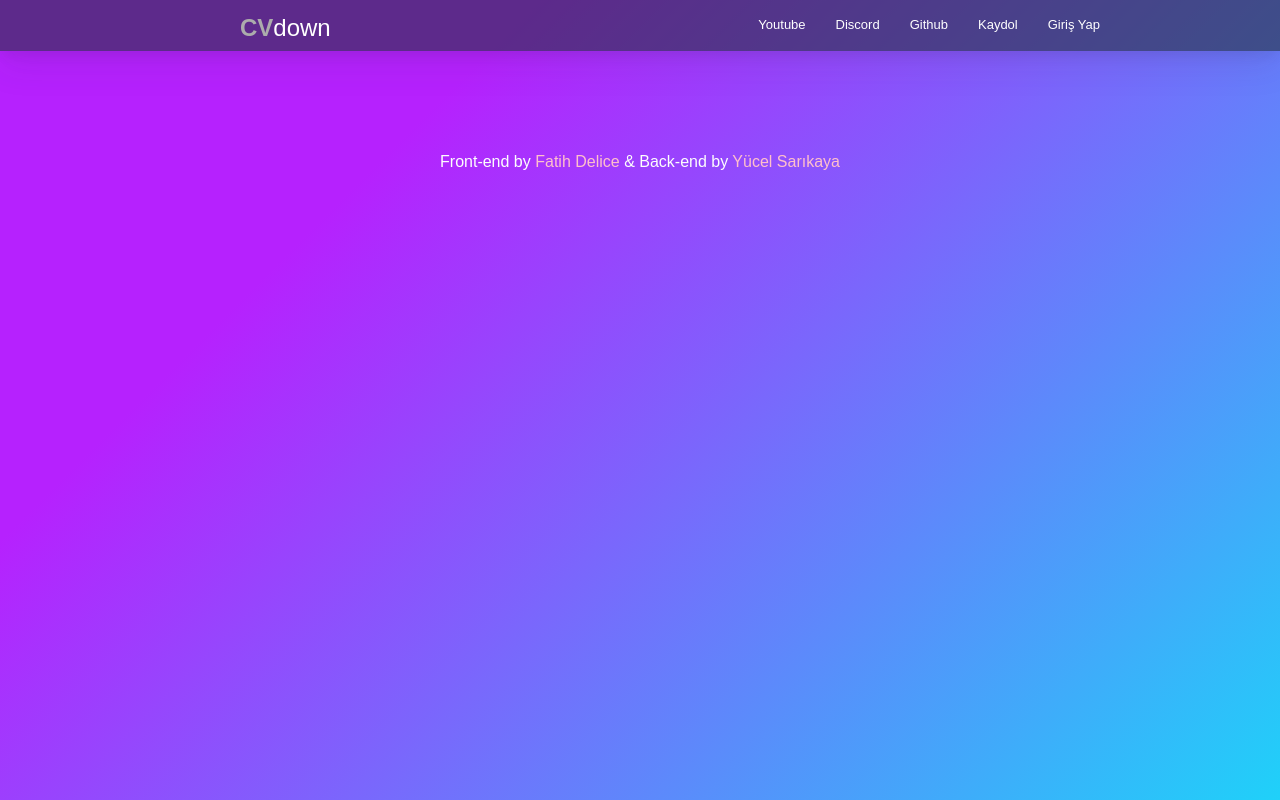
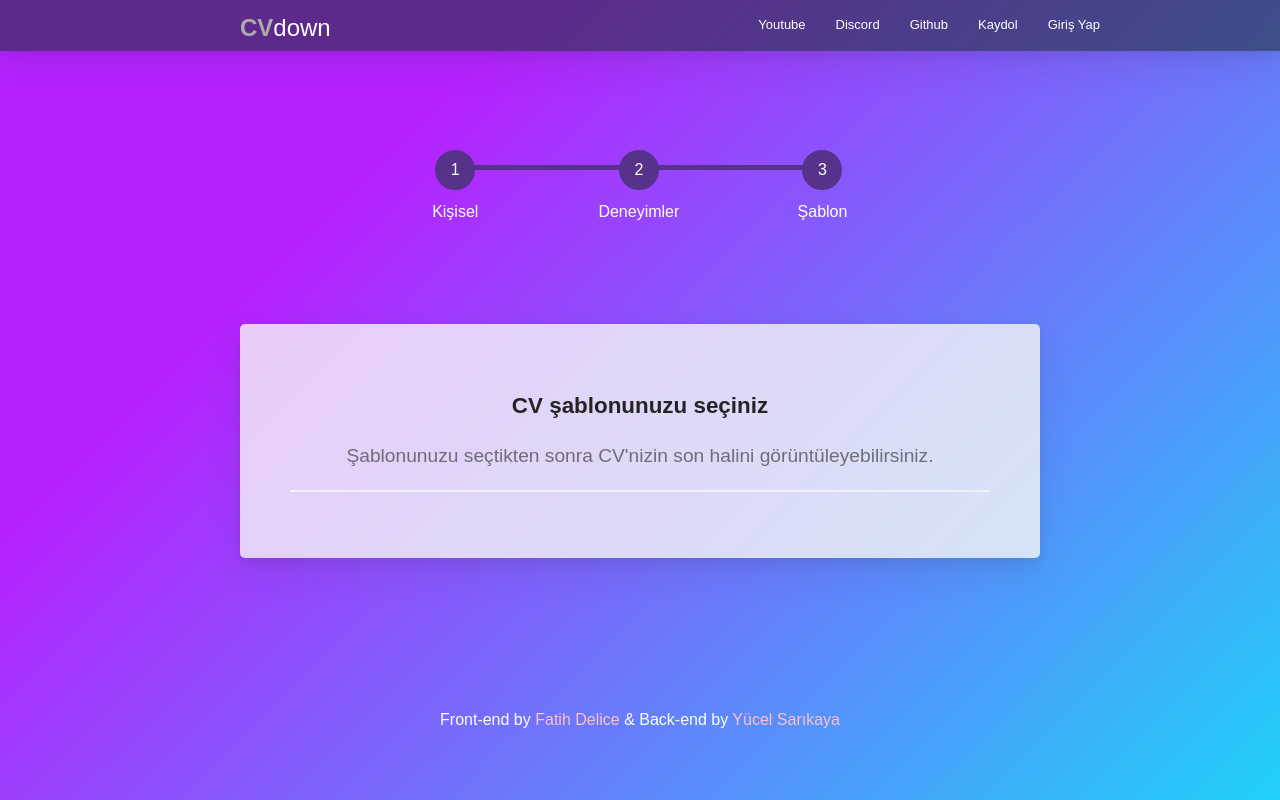
Before and after one commit to yucellsarikaya/Cv-Down-Front, a React (Create React App) app: page /templates in a window 1280 px wide. Built offline with nearby package versions, Linux system fonts and the light colour scheme.

Commit message:
select-templates added

```diff
--- a/src/App.js
+++ b/src/App.js
@@ -9,6 +9,7 @@ import PersonUpdate from './components/PersonUpdate';
 import Register from './components/Register';
 import Header from './components/Header';
 import Footer from './components/Footer';
+import SelectCvTemplate from './components/SelectCvTemplate';
 
 function App() {
   return (
@@ -23,6 +24,7 @@ function App() {
         <Route exact path="/cvList/:id" render={props => (<CvList {...props} />)} />
         <Route exact path="/cvForm/:id" render={props => (<Cv {...props} />)} />
         <Route exact path="/cvFormDetail/:id/:personId" render={props => (<CvDetail {...props}/>)} />
+        <Route exact path="/templates" render={props => (<SelectCvTemplate {...props}/>)} />
       </Switch>
       <Footer />
     </div>
--- a/src/components/CvDetail.js
+++ b/src/components/CvDetail.js
@@ -35,7 +35,7 @@ export default function CvDetail(props) {
                 <h1>
                     CV Bilgilerinizi Giriniz
                 </h1>
-                <p>Kişisel bilgilerinizi girip sonraki adıma geçebilirsiniz.</p>
+                <p>Deneyim bilgilerinizi girip sonraki adıma geçebilirsiniz.</p>
                 <hr />
                 <div className="cv-experience">
                     <CvFormEducation cvId={id} />
@@ -43,6 +43,7 @@ export default function CvDetail(props) {
                     <CvFormCertificate cvId={id} />
                     <CvFromLink cvId={id} />
                     <CvFormSkils cvId={id} />
+                    <hr />
                     <div className="next-cv">
                         <Button variant="primary" onClick={() => next()}>Sonraki adım ❱❱</Button>
                     </div>
--- /dev/null
+++ b/src/components/SelectCvTemplate.js
@@ -0,0 +1,25 @@
+import React, { useState } from 'react'
+
+export default function SelectCvTemplate() {
+    return (
+        <div>
+            <div class="container-bar">
+                <ul class="progressbar">
+                    <li class="active">Kişisel</li>
+                    <li class="active">Deneyimler</li>
+                    <li class="active">Şablon</li>
+                </ul>
+            </div>
+            <div className="site-card">
+                <h1>
+                    CV şablonunuzu seçiniz
+                </h1>
+                <p>Şablonunuzu seçtikten sonra CV'nizin son halini görüntüleyebilirsiniz.</p>
+                <hr />
+                <div className="select-cv-templates">
+
+                </div>
+            </div>
+        </div>
+    )
+}
```
